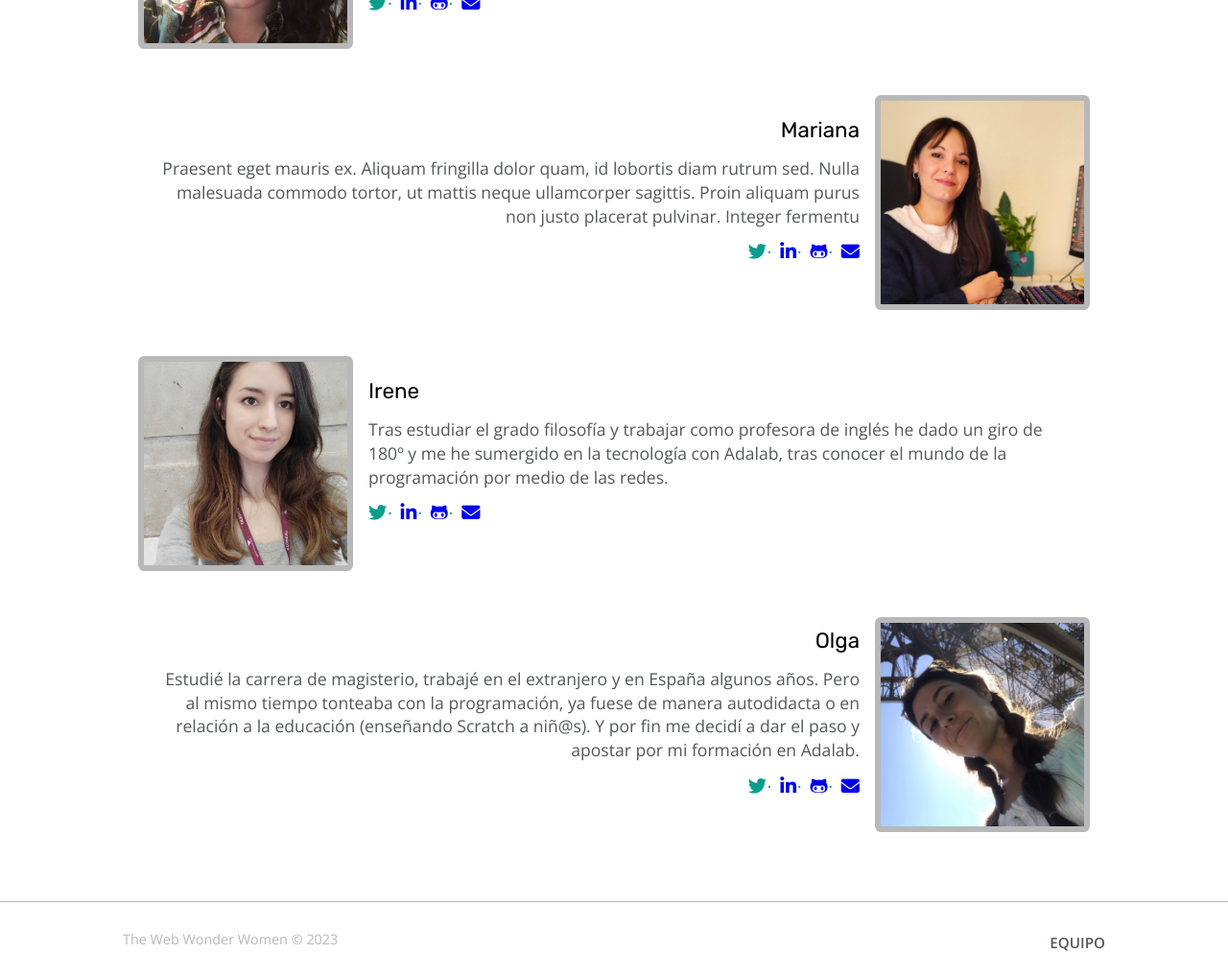
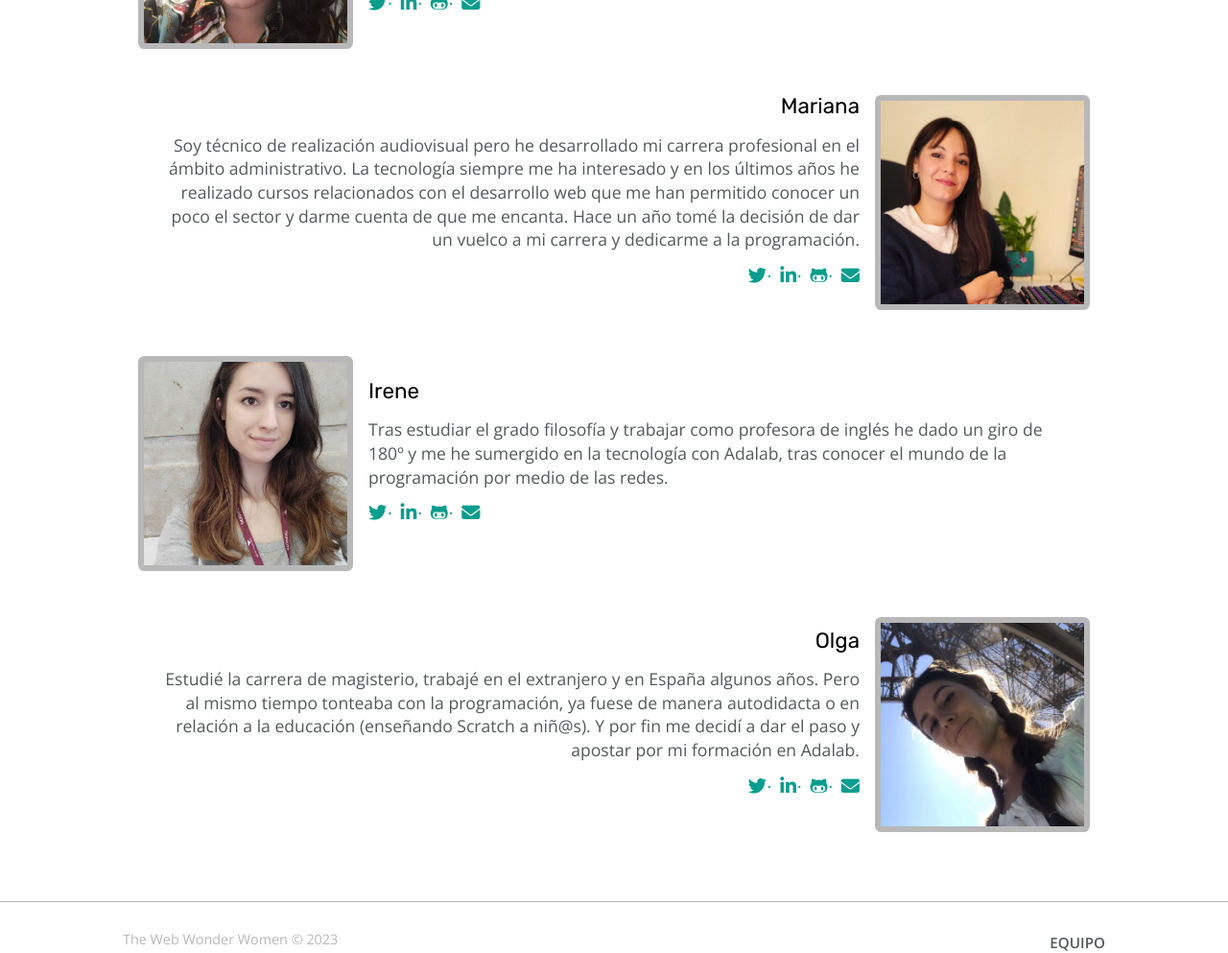
Before and after one commit to Adalab/project-promo-s-module-1-team-7, a website: page public/index.html in a window 1280 px wide. Shown: the part 1340-2333 px from the top of the page at 96% size. Drawn offline with nearby package versions, Linux system fonts and the light colour scheme; files that its build step writes are made by us from their sources.

Commit message:
Add minor icon changes

```diff
--- a/public/index.html
+++ b/public/index.html
@@ -17,7 +17,7 @@
     ></script>
     <link rel="stylesheet" href="../assets/css/reset.css" />
     <link rel="stylesheet" href="../assets/css/main.css" />
-    <title>Document</title>
+    <title>The Web Wonder Women</title>
   </head>
   <body>
       <header class="header">
@@ -53,7 +53,6 @@
 
                     <h2 class="title-team">The Web Wonder Women</h2>
                     <p class="text">Somos cuatro mujeres valientes que han decidido dar un vuelco a sus vidas profesionales adentrándose en el mundo del desarrollo web. En esta aventura no estamos solas y juntas conseguiremos nuestros objetivos. Queremos que las mujeres tengan más visibilidad en el ámbito de la programación y estamos decididas a aportar nuestro granito de arena para lograrlo.</p>
-                    <!-- <p class="text">Viverra egestas dui accumsan placerat mi senectus dapibus cursus, penatibus ad sociosqu facilisis auctor porta curabitur laoreet scelerisque, proin imperdiet est mollis ultricies vitae arcu.</p> -->
                 </article>
 
                 <div class="triangle"></div>
@@ -85,9 +84,9 @@
                     <p class="text-members">Después de estar unos cuantos años trabajando como diseñadora gráfica, gracias a mi último empleo, me crucé con el mundo del desarrollo. Fue ahí donde me dí cuenta que el código y yo teníamos una deuda pendiente y en a Adalab, he descubierto lo muchísimo que me gusta.</p>
                     <ul class="icons">
                       <li><a><i class="fa-brands fa-twitter"></i></a></li>
-                      <li><span class="separador">·</span><a href="https://www.linkedin.com/in/patriciabecerracorbacho/"><i class="fa-brands fa-linkedin-in"></i></a></li>
-                      <li><span class="separador">·</span><a href="https://github.com/PatriPatuco"><i class="fa-brands fa-github-alt"></i></a></li>
-                      <li><span class="separador">·</span><a href="mailto:patricia.beco.dg@gmail.com"><i class="fa-solid fa-envelope"></i></a></li>
+                      <li><span class="separador">·</span><a href="https://www.linkedin.com/in/patriciabecerracorbacho/" target="_blank"><i class="fa-brands fa-linkedin-in"></i></a></li>
+                      <li><span class="separador">·</span><a href="https://github.com/PatriPatuco" target="_blank"><i class="fa-brands fa-github-alt"></i></a></li>
+                      <li><span class="separador">·</span><a href="mailto:patricia.beco.dg@gmail.com" target="_blank"><i class="fa-solid fa-envelope"></i></a></li>
                     </ul>
                 </div>
               </article>
@@ -98,12 +97,12 @@
                 </div>
                 <div class="members-section-tablet-reverse">
                   <h3 class="title-members-reverse">Mariana</h3>
-                  <p class="text-members-reverse">Praesent eget mauris ex. Aliquam fringilla dolor quam, id lobortis diam rutrum sed. Nulla malesuada commodo tortor, ut mattis neque ullamcorper sagittis. Proin aliquam purus non justo placerat pulvinar. Integer fermentu</p>
+                  <p class="text-members-reverse">Soy técnico de realización audiovisual pero he desarrollado mi carrera profesional en el ámbito administrativo. La tecnología siempre me ha interesado y en los últimos años he realizado cursos relacionados con el desarrollo web que me han permitido conocer un poco el sector y darme cuenta de que me encanta. Hace un año tomé la decisión de dar un vuelco a mi carrera y dedicarme a la programación.</p>
                   <ul class="icons-reverse">
                     <li><a><i class="fa-brands fa-twitter"></i></a></li>
-                    <li><span class="separador">·</span><a href="http://www.linkedin.com/in/mariana-lobo-casas"><i class="fa-brands fa-linkedin-in"></i></a></li>
-                    <li><span class="separador">·</span><a href="https://github.com/MarianaLobo"><i class="fa-brands fa-github-alt"></i></a></li>
-                    <li><span class="separador">·</span><a href="mailto:m.lobocasas@gmail.com"><i class="fa-solid fa-envelope"></i></a></li>
+                    <li><span class="separador">·</span><a href="http://www.linkedin.com/in/mariana-lobo-casas" target="_blank"><i class="fa-brands fa-linkedin-in"></i></a></li>
+                    <li><span class="separador">·</span><a href="https://github.com/MarianaLobo" target="_blank"><i class="fa-brands fa-github-alt"></i></a></li>
+                    <li><span class="separador">·</span><a href="mailto:m.lobocasas@gmail.com" target="_blank"><i class="fa-solid fa-envelope"></i></a></li>
                   </ul>
                 </div>
               </article>
@@ -117,10 +116,10 @@
                     <p class="text-members">Tras estudiar el grado filosofía y trabajar como profesora de inglés he dado un giro de 180º y me he sumergido en la tecnología con Adalab, tras conocer el mundo de la programación por medio de las redes.</p>
                     <ul class="icons">
                       <li><a><i class="fa-brands fa-twitter"></i></a></li>
-                      <li><span class="separador">·</span><a href="https://www.linkedin.com/in/irenemez/"><i class="fa-brands fa-linkedin-in"></i></a></li>
-                      <li><span class="separador">·</span><a href="https://github.com/irenemez"><i class="fa-brands fa-github-alt"></i></a></li>
+                      <li><span class="separador">·</span><a href="https://www.linkedin.com/in/irenemez/" target="_blank"><i class="fa-brands fa-linkedin-in"></i></a></li>
+                      <li><span class="separador">·</span><a href="https://github.com/irenemez" target="_blank"><i class="fa-brands fa-github-alt"></i></a></li>
                       <li><span class="separador">·</span><a href="mailto: irenemezyar@gmail.com
-      "><i class="fa-solid fa-envelope"></i></a></li>
+      "><i class="fa-solid fa-envelope" target="_blank"></i></a></li>
                     </ul>
                   </div>
                 </article>
@@ -134,9 +133,9 @@
                   <p class="text-members-reverse">Estudié la carrera de magisterio, trabajé en el extranjero y en España algunos años. Pero al mismo tiempo tonteaba con la programación, ya fuese de manera autodidacta o en relación a la educación (enseñando Scratch a niñ@s). Y por fin me decidí a dar el paso y apostar por mi formación en Adalab.</p>
                   <ul class="icons-reverse">
                     <li><a><i class="fa-brands fa-twitter"></i></a></li>
-                    <li><span class="separador">·</span><a href="https://www.linkedin.com/in/olga-parras/"><i class="fa-brands fa-linkedin-in"></i></a></li>
-                    <li><span class="separador">·</span><a href="https://github.com/Olgapglez"><i class="fa-brands fa-github-alt"></i></a></li>
-                    <li><span class="separador">·</span><a href="mailto: parras.olga@gmail.com"><i class="fa-solid fa-envelope"></i></a></li>
+                    <li><span class="separador">·</span><a href="https://www.linkedin.com/in/olga-parras/" target="_blank"><i class="fa-brands fa-linkedin-in"></i></a></li>
+                    <li><span class="separador">·</span><a href="https://github.com/Olgapglez" target="_blank"><i class="fa-brands fa-github-alt"></i></a></li>
+                    <li><span class="separador">·</span><a href="mailto: parras.olga@gmail.com"><i class="fa-solid fa-envelope" target="_blank"></i></a></li>
                   </ul>
                 </div>
               </article>
--- a/src/scss/core/_reset.scss
+++ b/src/scss/core/_reset.scss
@@ -22,6 +22,7 @@ time, mark, audio, video {
 	font-size: 62.5%;
 	font: inherit;
 	vertical-align: baseline;
+	color: inherit;
 }
 /* HTML5 display-role reset for older browsers */
 article, aside, details, figcaption, figure,
--- a/src/scss/layout/_hero-contact.scss
+++ b/src/scss/layout/_hero-contact.scss
@@ -3,7 +3,7 @@
 }
 
 .hero-contact-image {
-    background-image: url("../images/hero.jpg");
+    background-image: url("../images/hero-contact.jpg");
     background-color: #54585a;
     background-size: cover;
     height: 70vh;
--- a/src/scss/layout/_who-we-are.scss
+++ b/src/scss/layout/_who-we-are.scss
@@ -124,12 +124,17 @@
   font-size: 1.2rem;
   list-style: none;
 
+  &:visited{
+    color: $verde-oscuro;
+    }
+
   @media (min-width: 768px) {
     display: flex;
     flex-direction: row;
     justify-content: flex-start;
     padding-left: 1rem;
   }
+
 }
 
 .icons-reverse {
```
Also changed, not shown: src/html/index.html (+1 -1 lines), src/html/partials/team.html (+0 -1 lines), src/html/partials/who-we-are.html (+12 -12 lines), public/assets/css/main.css, 1 other file.
